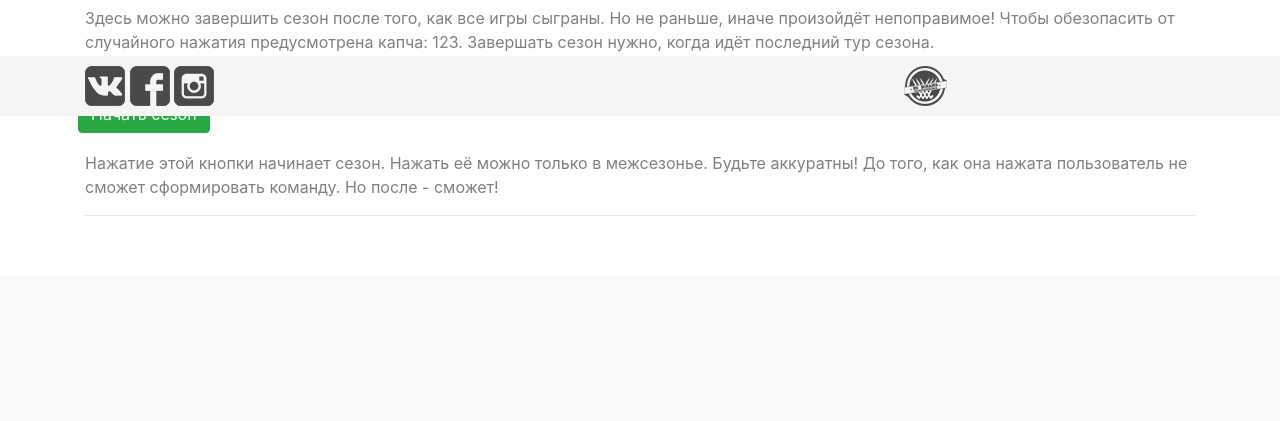
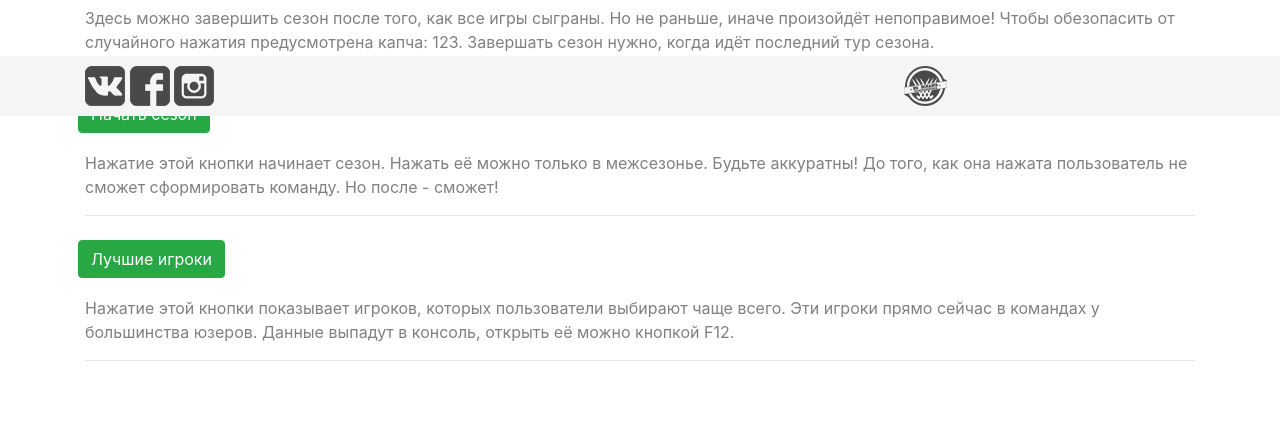
Before and after one commit to jjoskey/fantasy_hockey_deploy, a Django app: page /freeze_and_count/ in a window 1280 px wide. Shown: the part 684-1105 px from the top of the page. Before the commit the page ends 900 px from the top, so only its background shows below. Run offline with Django 3.2, Linux system fonts and the light colour scheme; a user stored in the database is signed in; data comes from the database, SQL or seed files in the repository; parts of the project's set-up code (start-up, migrations or seed data) failed here and were passed over; some libraries are stand-ins or nearby versions.

Commit message:
add best player functional

```diff
--- a/app/freeze_and_count/urls.py
+++ b/app/freeze_and_count/urls.py
@@ -8,5 +8,6 @@ urlpatterns = [
     url(r'count_and_save_points/$', views.count_and_save_points, name='count_and_save_points'),
     url(r'add_changes_to_all_profile/$', views.add_changes_using_data, name='add_changes_to_all_profile'),
     url(r'off_season/$', views.off_season, name='off_season'),
-    url(r'start_season/$', views.start_season, name='start_season')
+    url(r'start_season/$', views.start_season, name='start_season'),
+    url(r'get_best_players/$', views.get_best_players, name='best_players')
 ]
--- a/app/freeze_and_count/views.py
+++ b/app/freeze_and_count/views.py
@@ -13,6 +13,7 @@ from players.views import DEFAULT_PLAYERS_Q
 from django.db.models import Q
 from players import views
 from django.contrib.admin.views.decorators import staff_member_required
+from collections import Counter, OrderedDict
 
 
 YEAR = datetime.datetime.now().year
@@ -98,6 +99,18 @@ def send_last_freeze(request): #запускается, когда пользо
         data_to_send = get_freeze_data()
         print(data_to_send)
         return JsonResponse(data_to_send, safe=False)
+
+
+@staff_member_required
+@csrf_exempt
+def get_best_players(request): #запускается, когда пользователь заходит на /freeze_and_count/
+
+    if request.method == 'GET':
+        counter = Counter()
+        for instance in Team.objects.filter(tour_number_end__isnull=True):
+            # print(instance.player_id.pk)
+            counter[instance.player_id.surname] += 1
+        return JsonResponse(counter.most_common(10), safe=False)
 
 
 @staff_member_required
--- a/app/static/script/freeze_and_count.js
+++ b/app/static/script/freeze_and_count.js
@@ -46,6 +46,7 @@ const countButton = $('#count_button');
 const addTransfers = $('#add_transfers');
 const offSeasonButton = $('#end_season');
 const onSeasonButton = $('#start_season');
+const bestPlayers = $('#best_players');
 
 fetchFreeze().then( data => showButton(data));
 
@@ -127,6 +128,19 @@ countButton.click(() => {
 //    console.log(tour);
 })
 
+
+bestPlayers.click(() => {
+
+    bestPlayers.attr('disabled', true);
+    fetch('/api_freeze_and_count/get_best_players/', { method: 'GET'})
+        .then(response => response.json())
+        .then(data =>{
+            bestPlayers.removeAttr('disabled');
+            console.log(data);
+        })
+})
+
+
 addTransfers.click(() => {
     $('#not_number_transfers').addClass('hide');
     const transfers = $('#transfers_count').val();
--- a/app/templates/freeze_and_count.html
+++ b/app/templates/freeze_and_count.html
@@ -69,6 +69,16 @@
         <p>Нажатие этой кнопки начинает сезон. Нажать её можно только в межсезонье. Будьте аккуратны! До того, как она нажата пользователь не сможет сформировать команду.
         Но после - сможет!</p>
         <hr>
+        <div class="row">
+            <div class="d-inline-flex">
+                <div class="p-2">
+                    <button id="best_players" type="button" class="btn btn-success">Лучшие игроки</button>
+                </div>
+            </div>
+        </div>
+        <p>Нажатие этой кнопки показывает игроков, которых пользователи выбирают чаще всего. Эти игроки прямо сейчас в командах
+        у большинства юзеров. Данные выпадут в консоль, открыть её можно кнопкой F12.</p>
+        <hr>
     </div>
 
 {% endblock %}
```
